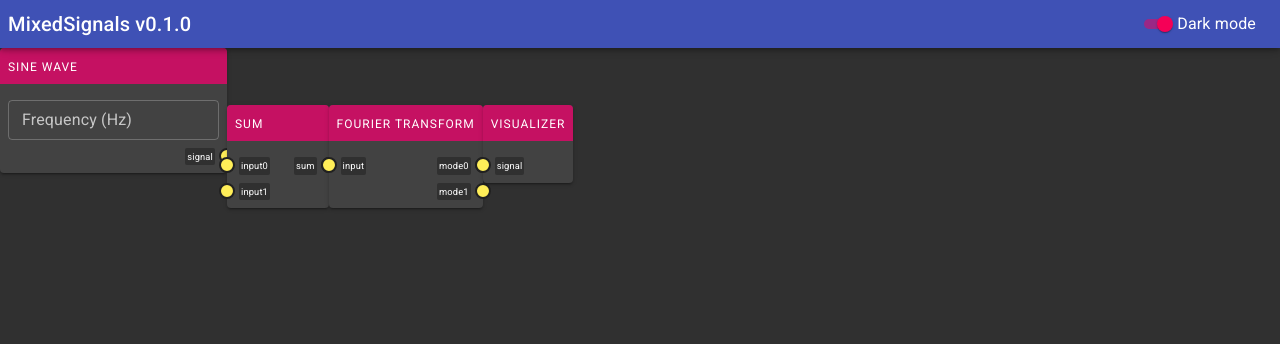
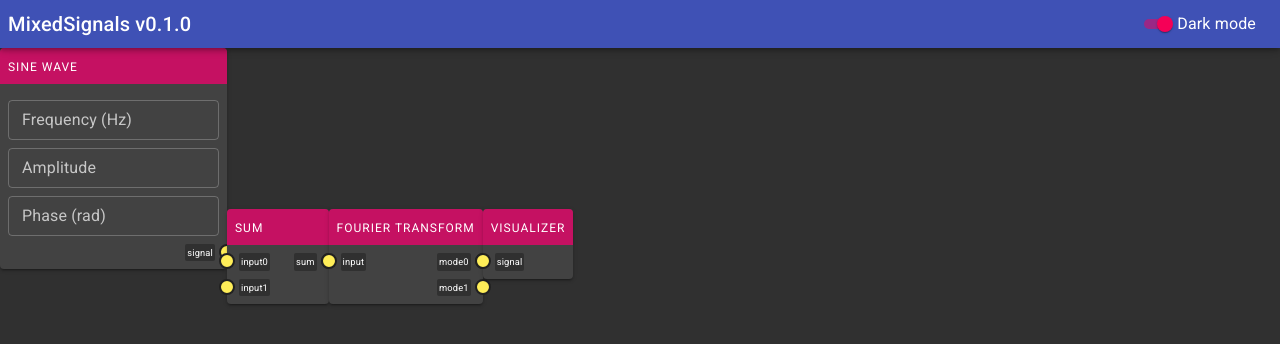
Before and after one commit to nilsceberg/mixedsignals, a React (Create React App) app: page / in a window 1280 px wide. Shown: the top 344 px of the page. Built offline with nearby package versions, Linux system fonts and the light colour scheme.

Commit message:
Improve node styling

```diff
--- a/src/editor/Editor.tsx
+++ b/src/editor/Editor.tsx
@@ -20,7 +20,9 @@ export const Editor = (props: {}) => {
 	const classes = useStyles(props);
 	return <div className={classes.editor}>
 		<Node name="Sine Wave" io={[{type: "output", name: "signal"}]}>
-			<TextField size="small" variant="outlined" label="Frequency (Hz)" type="number"/>
+			<TextField size="small" variant="outlined" label="Frequency (Hz)" type="number"/><br/>
+			<TextField size="small" variant="outlined" label="Amplitude" type="number"/><br/>
+			<TextField size="small" variant="outlined" label="Phase (rad)" type="number"/>
 		</Node>
 		<Node name="Sum" io={[
 			{ type: "input", name: "input0" },
--- a/src/editor/Node.tsx
+++ b/src/editor/Node.tsx
@@ -35,13 +35,15 @@ const styles = (theme: Theme) => createStyles({
 	controls: {
 		overflow: "default",
 		padding: `0px ${theme.spacing(1)}px`,
-		// This makes text fields look better but inputs worse
-		marginTop: theme.spacing(2),
+		marginTop: theme.spacing(1),
 		marginBottom: theme.spacing(1),
+		"& > *": {
+			marginTop: theme.spacing(1),
+		}
 	},
 	title: {
 		lineHeight: "1em",
-	}
+	},
 });
 
 interface NodeState {
```
